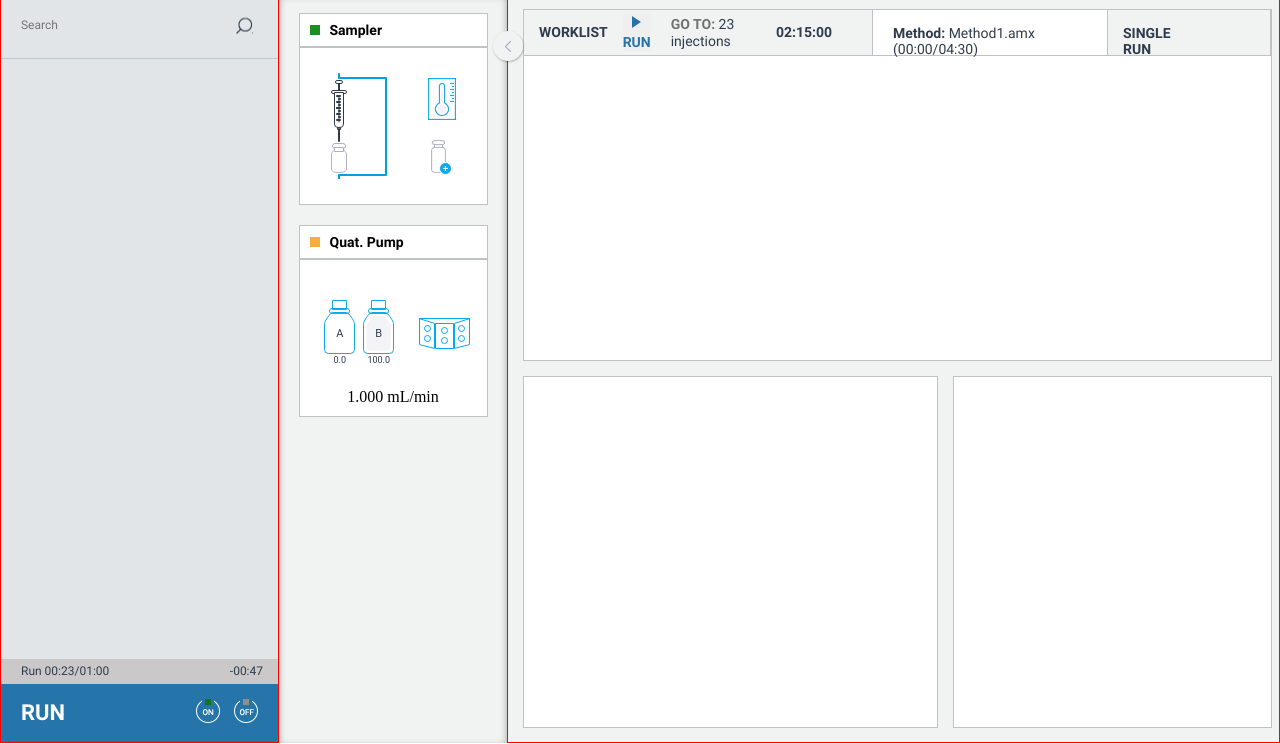
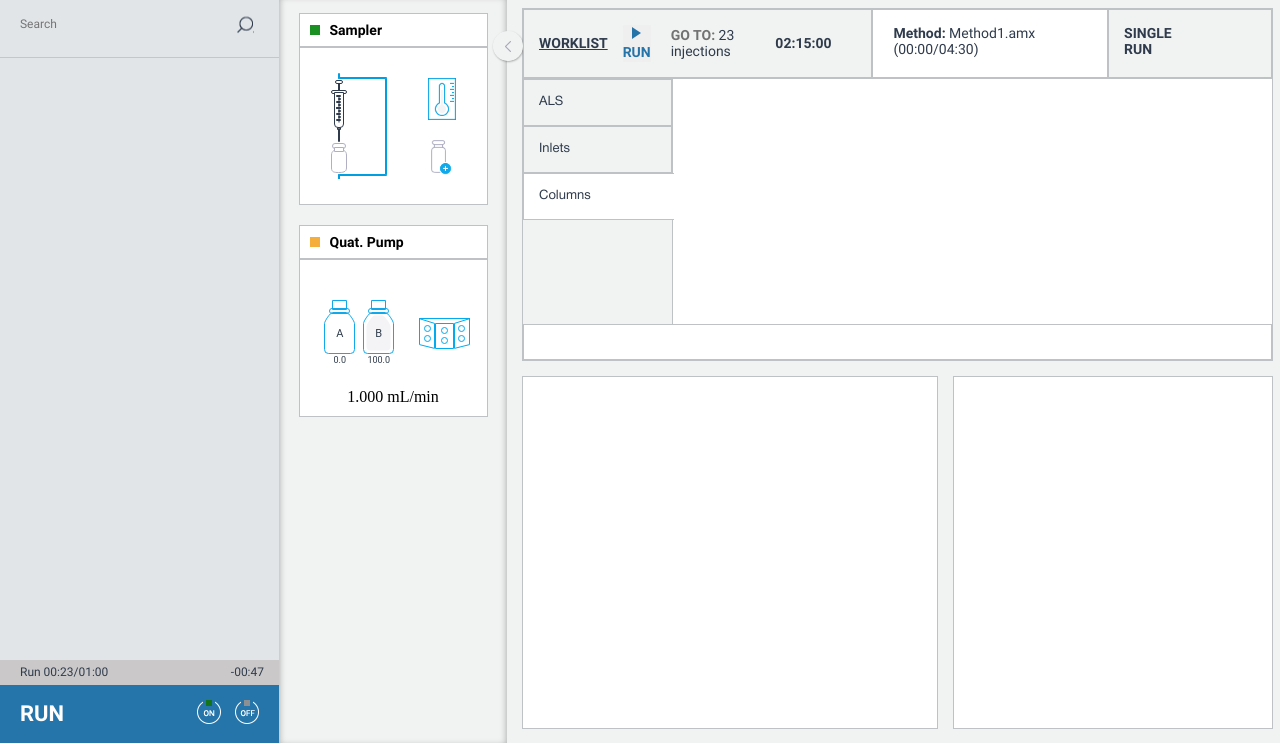
Before and after one commit to Ramashka-Luba/Lab-Invent, a plain HTML site: page index.html in a window 1280 px wide. Shown: the part 56-800 px from the top of the page. Drawn offline with Linux system fonts and the light colour scheme.

Commit message:
added left block

```diff
--- a/index.html
+++ b/index.html
@@ -55,9 +55,9 @@
                 </select>
             </div>
 
-            <div class="menu__unlock">
+            <button class="menu__unlock">
                 <img class="menu__unlock-icon" src="./assets/images/menu__unlock-icon.png" alt="unlock icon" />
-            </div>
+            </button>
         </div>
     </header>
 
@@ -145,7 +145,7 @@
                     <div class="method__header">
                         <div class="method__header-workList workList">
 
-                            <div class="workList-title">WORKLIST</div>
+                            <a href="#" class="workList-title">WORKLIST</a>
 
                             <button class="workList-playBtn">
                                 <img src="./assets/images/workList-iconPlay.png" alt="Play" class="workList-ocon">
@@ -161,10 +161,19 @@
                         <div class="method__header-singleRun">SINGLE RUN</div>
                     </div>
                     <div class="method__content">
-                        <div class="method__tabs"></div>
-                        <div class="method__leftBlog"></div>
+                        <div class="method__tabs">
+                            <button class="method__tabs-btn">ALS</button>
+                            <button class="method__tabs-btn">Inlets</button>
+                            <button class="method__tabs-btn active">Columns</button>
+                        </div>
+                        <div class="method__leftBlog">
+                            <div class="method__leftBlog-instruments">
+
+                            </div>
+                        </div>
                         <div class="method__rightBlog"></div>
                     </div>
+                    <div class="method__footer"></div>
                 </div>
                 <div class="mainChart"></div>
                 <div class="result"></div>
--- a/styles/index.css
+++ b/styles/index.css
@@ -35,8 +35,8 @@ height: 100vh;
     height: 49px;
     display: flex;
     align-items: center;
-    border: 1px solid red;
     justify-content: space-between;
+    box-shadow: 1px 1.7px 2px 0 rgba(4, 4, 4, 0.09);
 }
 .header__left-blog {
     height: 100%;
@@ -264,6 +264,8 @@ height: 100vh;
     height: 100%;
     display: flex;
     align-items: center;
+    background-color: transparent;
+    border: none;
     border-left: 1px solid #e1e7f0;
 }
 .menu__unlock-icon {
@@ -283,7 +285,6 @@ height: 100vh;
     max-width: 279px;
     width: 100%;
     height: 100%;
-    border: 1px solid red;
     background-color: #e1e5e8;
     display: flex;
     flex-direction: column;
@@ -498,7 +499,6 @@ height: 100vh;
     padding: 15px;
     background-color: #f1f3f2;
     width: 100%;
-    border: 1px solid red;
 }
 .main__grig-wrap {
     width: 100%;
@@ -517,14 +517,15 @@ height: 100vh;
 }
 .method {
     grid-column: 1/3;
+    display: flex;
+    flex-direction: column;
 }
 
 
+
 /* верхний блог хеадер */
-
-/* первый блок */
+/* 1-й раздел хедер */
 .method__header {
-    height: 46px;
     border-bottom: solid 1px #bfc2c4;
     display: flex;
 }
@@ -534,12 +535,27 @@ height: 100vh;
     align-items: center;
     background-color: #f1f3f2;
     padding: 15px 40px 15px 15px;
+    position: relative;
+    transition: transform 0.2s;
+    border: solid 1px #bfc2c4;
+}
+.method__header-workList:hover {
+    transform: scale(1.1);
 }
 .workList-title {
     font-family: "RobotoBold";
     font-size: 14px;
     color: #2f3b4c;
     margin-right: 15px;
+    cursor: pointer;
+}
+.workList-title::after {
+    content:"";
+    position: absolute;
+    height: 100%;
+    width: 100%;
+    top: 0;
+    left: 0;
 }
 .workList-playBtn {
     background-color: none;
@@ -567,14 +583,20 @@ height: 100vh;
     font-size: 14px;
     color: #2f3b4c;
 }
-/* второй блок */
+/* 2-й раздел хедер */
 .method__header-method {
-    border-right: solid 1px #bfc2c4;
-    border-left: solid 1px #bfc2c4;
+    border: solid 1px #bfc2c4;
+
     padding: 15px 20px;
     font-family: "RobotoBold";
     font-size: 14px;
     color: #2f3b4c;
+    cursor: pointer;
+    transition: transform 0.2s;
+    background-color: #fff;
+}
+.method__header-method:hover {
+    transform: scale(1.1);
 }
 
 .method__header-methodSpan {
@@ -582,12 +604,69 @@ height: 100vh;
     font-size: 14px;
     color: #2f3b4c;
 }
-/* второй блок */
+/* 3-й раздел хедер */
 .method__header-singleRun {
     padding: 15px 80px 15px 15px;
-    border-right: solid 1px #bfc2c4;
+    border: solid 1px #bfc2c4;
     background-color: #f1f3f2;
     font-family: "RobotoBold";
     font-size: 14px;
     color: #2f3b4c;
+    cursor: pointer;
+    transition: transform 0.2s;
 }
+.method__header-singleRun:hover {
+    transform: scale(1.1);
+}
+
+
+/*блог контент */
+.method__content {
+    height: 100%;
+}
+.method__tabs {
+    background-color: #f1f3f2;
+    max-width: 150px;
+    width: 100%;
+    height: 100%;
+    border-right: solid 1px #bfc2c4;
+    display: flex;
+    flex-direction: column;
+}
+.method__tabs-btn {
+    background-color: transparent;
+    padding: 15px;
+    border: solid 1px #bfc2c4;
+    font-family: "HelveticaNeueCyrRoman";
+    font-size: 13px;
+    color: #2f3b4c;
+    text-align: left;
+    transition: transform 0.2s;
+    background-color: #f1f3f2;
+}
+.method__tabs-btn:hover {
+    transform: scale(1.1);
+}
+.active {
+    background-color: #fff;
+    border-right: none;
+    width: 151px;
+}
+
+/* левый блог */
+.method__leftBlog-instruments {}
+
+
+
+
+
+
+
+
+
+
+
+.method__footer {
+    height: 50px;
+    border: solid 1px #bfc2c4;
+}
```
Also changed, not shown: assets/images/svg/column.svg (added), assets/images/svg/detector.svg (added), assets/images/svg/inlet.svg (added), styles/normalize.css.
